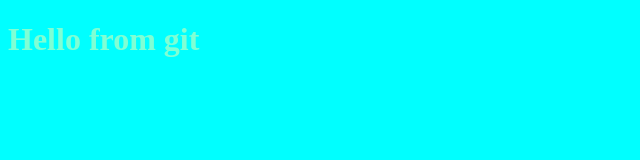
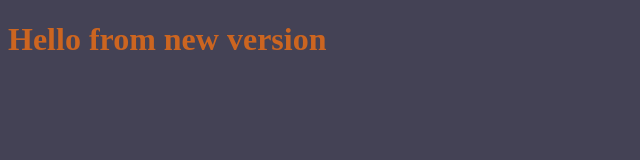
Before and after one commit to Basel-nj/Template-One, a plain HTML site: page index.html in a window 1280 px wide. Shown: the whole page, without its empty margins (0-640 px from the left). Drawn offline with Linux system fonts and the light colour scheme.

Commit message:
editing from new version

```diff
--- a/index.html
+++ b/index.html
@@ -8,7 +8,7 @@
     <link rel="stylesheet" href="style.css">
 </head>
 <body>
-    <h1>Hello from git
+    <h1>Hello from new version
 
     </h1>
     <script src="main.js"></script>
--- a/main.js
+++ b/main.js
@@ -1 +1 @@
-alert("Hello");
+alert("Hello git");
--- a/style.css
+++ b/style.css
@@ -1,6 +1,6 @@
 h1{
-    color: aquamarine;
+    color:rgb(204, 101, 32);
 }
 body{
-    background-color: aqua;
+    background-color: rgb(68, 66, 85);
 }
```
